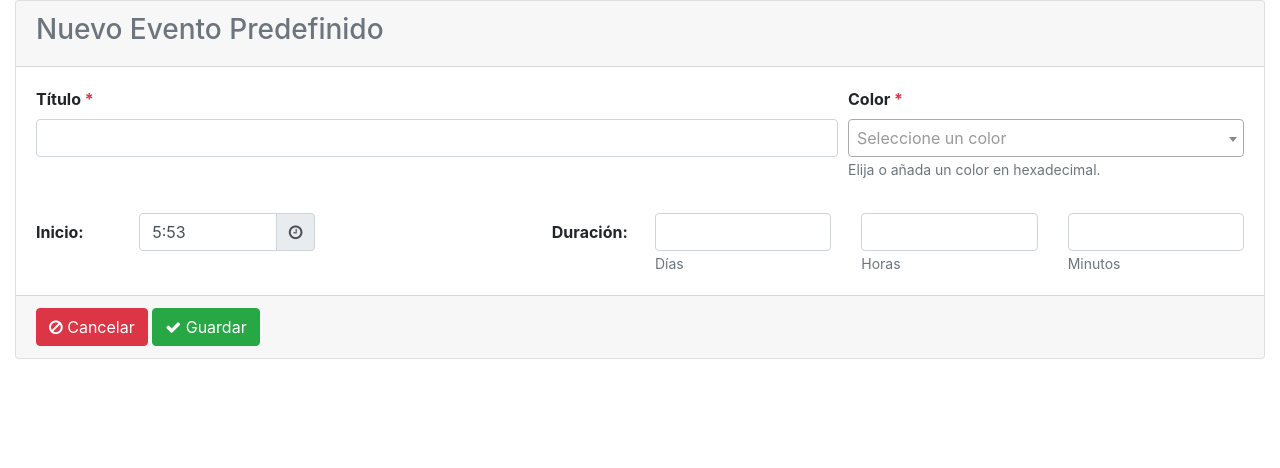
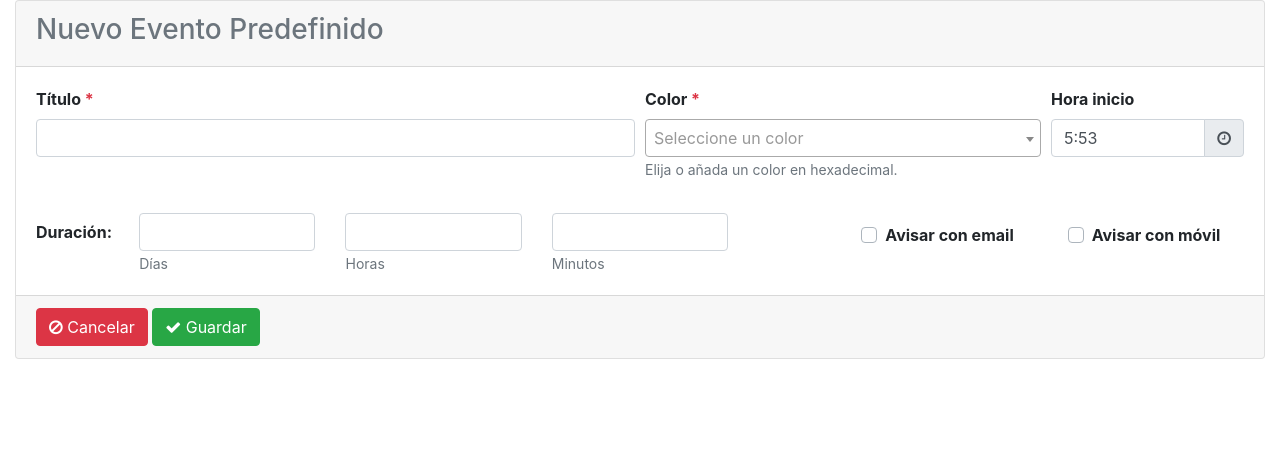
Before and after one commit to juhegue/django_calendario, a Django app: page /calendario/predefinidos/nuevo/ in a window 1280 px wide. Shown: the part 42-510 px from the top of the page. Run offline with Django 3.2, Linux system fonts and the light colour scheme; the visitor is signed in with stand-in values (Sample User, id 1); some libraries are stand-ins or nearby versions.

Commit message:
Predefinido avisa mail/móvil

```diff
--- a/calendario/forms/eventoPredefinidoForm.py
+++ b/calendario/forms/eventoPredefinidoForm.py
@@ -30,12 +30,14 @@ class EventoPedefinidoForm(forms.ModelForm):
 
     class Meta:
         model = AgendaEventoPredefinido
-        fields = ('titulo', 'inicio')
+        fields = ('titulo', 'inicio', 'aviso_email', 'aviso_movil')
         labels = {
         }
         widgets = {
             'titulo': forms.TextInput(attrs={'class': 'form-control'}),
-            'inicio': forms.TextInput(attrs={'class': 'form-control', 'aria-describedby': 'inicio'})
+            'inicio': forms.TextInput(attrs={'class': 'form-control', 'aria-describedby': 'inicio'}),
+            'aviso_email': forms.CheckboxInput(attrs={'class': 'custom-control-input'}),
+            'aviso_movil': forms.CheckboxInput(attrs={'class': 'custom-control-input'}),
         }
         required = ('titulo', )
 
--- a/calendario/models.py
+++ b/calendario/models.py
@@ -63,6 +63,8 @@ class AgendaEventoPredefinido(ActualizaMixin):
     inicio = models.CharField(verbose_name=_('Hora inicio'), max_length=5, default='00:00')
     duracion = models.PositiveIntegerField(verbose_name=_('Minutos duración'), default=0)
     titulo = models.CharField(verbose_name=_('Título'), max_length=250)
+    aviso_email = models.BooleanField(verbose_name=_('Avisar con email'), default=False)
+    aviso_movil = models.BooleanField(verbose_name=_('Avisar con móvil'), default=False)
 
     class Meta:
         verbose_name = _('Agenda evento predefinido')
--- a/calendario/templates/calendario/predefinido/editar.html
+++ b/calendario/templates/calendario/predefinido/editar.html
@@ -24,7 +24,7 @@
                     </div>
                     <div class='card-body'>
                         <div class='form-row'>
-                            <div class='form-group col-md-8'>
+                            <div class='form-group col-md-6'>
                                 {{ form.titulo.errors }}
                                 <label for={{form.titulo.auto_id}} class='control-label'>
                                     {{ form.titulo.label }}
@@ -46,23 +46,20 @@
                                     <p><small class='text-secondary'>{{ form.color.help_text|safe }}</small></p>
                                 {% endif %}
                             </div>
+                            <div class='form-group  col-md-2'>
+                                    <label for='inicio' class='control-label'>
+                                        {{ form.inicio.label }}
+                                    </label>
+                                <div class='input-group'>
+                                    {{ form.inicio }}
+                                    <div class='input-group-append'>
+                                        <span class='input-group-text' id='inicio'><i class='fa fa-clock-o'></i></span>
+                                    </div>
+                                </div>
+                            </div>
                             <div class='col-md-12'>
                                 <div class='row'>
                                     <div class='col-md-1'>
-                                        <label class='col-form-label offset-md-0'>{% trans 'Inicio' %}:</label>
-                                    </div>
-                                    <div class='col-md-2'>
-                                        <div class='input-group'>
-                                            {{ form.inicio }}
-                                            <div class='input-group-append'>
-                                                <span class='input-group-text' id='inicio'><i class='fa fa-clock-o'></i></span>
-                                            </div>
-                                        </div>
-                                    </div>
-<!--                                    <div class='col-md-2'>-->
-<!--                                        {{ form.inicio }}-->
-<!--                                    </div>-->
-                                    <div class='col-md-1 offset-md-2'>
                                         <label class='col-form-label'>{% trans 'Duración' %}:</label>
                                     </div>
                                     <div class='col-md-2'>
@@ -76,6 +73,22 @@
                                     <div class='col-md-2'>
                                         {{ form.minutos }}
                                         <small class='text-secondary'>Minutos</small>
+                                    </div>
+                                    <div class='col-md-2 offset-md-1' style='margin-top:10px'>
+                                        <div class="custom-control custom-checkbox">
+                                            {{ form.aviso_email }}
+                                            <label class="custom-control-label" for="{{form.aviso_email.auto_id}}">
+                                                {{ form.aviso_email.label }}
+                                            </label>
+                                        </div>
+                                    </div>
+                                    <div class='col-md-2' style='margin-top:10px'>
+                                        <div class="custom-control custom-checkbox">
+                                            {{ form.aviso_movil }}
+                                            <label class="custom-control-label" for="{{form.aviso_movil.auto_id}}">
+                                                {{ form.aviso_movil.label }}
+                                            </label>
+                                        </div>
                                     </div>
                                  </div>
                             </div>
--- a/calendario/updater.py
+++ b/calendario/updater.py
@@ -93,8 +93,8 @@ def procesa_eventos():
                                                inicio__gte=inicio,
                                                inicio__lte=ahora):
         logger.info(f"evento inicio:{qevento.id}")
-        if qevento.aviso_email:
-            envia_mail(qevento)
+        # if qevento.aviso_email:
+        #     envia_mail(qevento)
 
         if qevento.aviso_movil:
             envia_movil(qevento)
--- a/calendario/views.py
+++ b/calendario/views.py
@@ -155,7 +155,8 @@ class CalendarioView(LoginRequiredMixin, TemplateView):
                                                                                      pre.inicio == '0:00') else False
                         aevt.inicio = inicio
                         aevt.fin = aevt.inicio + timedelta(minutes=pre.duracion)
-                        aevt.aviso_movil = True
+                        aevt.aviso_movil = pre.aviso_movil
+                        aevt.aviso_email = pre.aviso_email
                     else:
                         if accion in ['resize', 'drop']:
                             aevt = AgendaEvento.objects.filter(pk=data.get('id')).first()
```
Also changed, not shown: calendario/templates/calendario/predefinido/lista.html (+11 -1 lines), calendario/migrations/0004_auto_20230922_0029.py (added).
